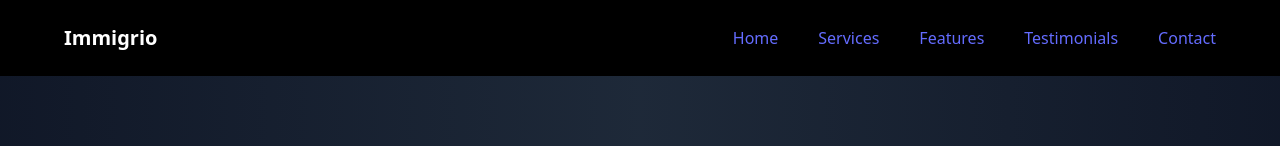
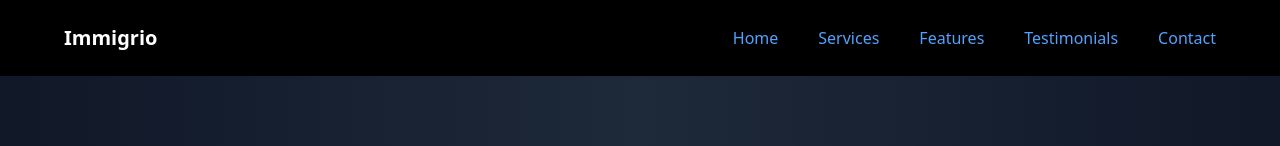
Before and after one commit to mosioc/singlepage-website-immigrio, a React (Vite) app: page / in a window 1280 px wide. Shown: the top 146 px of the page. Built offline with nearby package versions, Linux system fonts and the light colour scheme.

Commit message:
style: update index.css

```diff
--- a/src/index.css
+++ b/src/index.css
@@ -17,8 +17,8 @@
 }
 
 a {
+  @apply text-blue-400;
   font-weight: 500;
-  color: #646cff;
   text-decoration: inherit;
 }
 a:hover {
```
